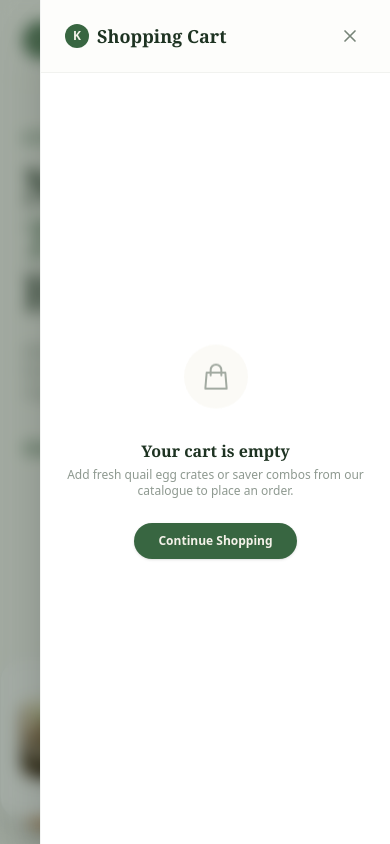
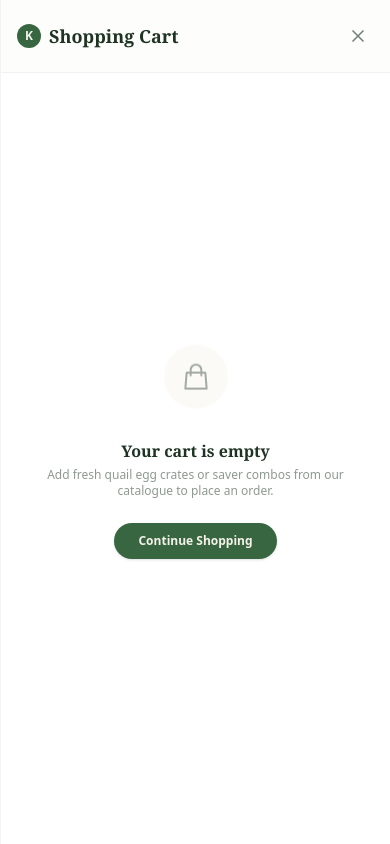
Before and after one commit to DevzekiFaith/kemkemquail-farm, a Next.js app: page / in a window 390 px wide. Both pictures are taken after a click on the button 294 px from the left and 40 px from the top of the page. Shown: the top 844 px of the page. Built offline with nearby package versions, Linux system fonts and the light colour scheme.

Commit message:
Optimize mobile layout and spacing of cart drawer

```diff
--- a/app/components/Cart.tsx
+++ b/app/components/Cart.tsx
@@ -93,12 +93,12 @@ export default function Cart({
         onClick={onClose}
       />
 
-      <div className="absolute inset-y-0 right-0 flex max-w-full pl-10">
+      <div className="absolute inset-y-0 right-0 flex max-w-full pl-0 sm:pl-10">
         {/* Cart Slide Panel */}
         <div className="w-screen max-w-md transform bg-white shadow-2xl flex flex-col justify-between h-full border-l border-secondary/5">
 
           {/* Header */}
-          <div className="flex items-center justify-between border-b border-secondary/5 px-6 py-5 bg-cream/20">
+          <div className="flex items-center justify-between border-b border-secondary/5 px-4 sm:px-6 py-5 bg-cream/20">
             <div className="flex items-center gap-2">
               <span className="h-6 w-6 rounded-full bg-primary flex items-center justify-center text-cream font-bold text-xs">
                 K
@@ -119,7 +119,7 @@ export default function Cart({
           </div>
 
           {/* Cart Contents */}
-          <div className="flex-1 overflow-y-auto px-6 py-6 no-scrollbar">
+          <div className="flex-1 overflow-y-auto px-4 sm:px-6 py-6 no-scrollbar">
             {cartItems.length === 0 ? (
               <div className="flex flex-col items-center justify-center h-full text-center py-20">
                 <div className="h-16 w-16 rounded-full bg-cream/40 flex items-center justify-center text-secondary/40 mb-4 animate-bounce">
@@ -158,7 +158,7 @@ export default function Cart({
                   {cartItems.map((cartItem) => {
                     const itemTotal = cartItem.item.price * cartItem.quantity;
                     return (
-                      <div key={cartItem.item.id} className="flex py-4 gap-4 items-center">
+                      <div key={cartItem.item.id} className="flex py-4 gap-3 sm:gap-4 items-center">
                         <div className="relative h-16 w-16 rounded-xl bg-cream flex-shrink-0 overflow-hidden">
                           <Image
                             src={cartItem.item.image}
@@ -206,7 +206,7 @@ export default function Cart({
                           </div>
                         </div>
 
-                        <div className="text-right min-w-[90px]">
+                        <div className="text-right min-w-[75px] sm:min-w-[90px]">
                           <span className="block text-xs font-bold text-primary">
                             ${itemTotal.toFixed(2)}
                           </span>
@@ -227,7 +227,7 @@ export default function Cart({
 
           {/* Footer Checkouts */}
           {cartItems.length > 0 && (
-            <div className="border-t border-secondary/5 px-6 py-6 bg-cream/10 space-y-4">
+            <div className="border-t border-secondary/5 px-4 sm:px-6 py-6 bg-cream/10 space-y-4">
               <div className="space-y-1.5">
                 <div className="flex justify-between text-xs text-secondary/60">
                   <span>Fresh Egg Count</span>
```
